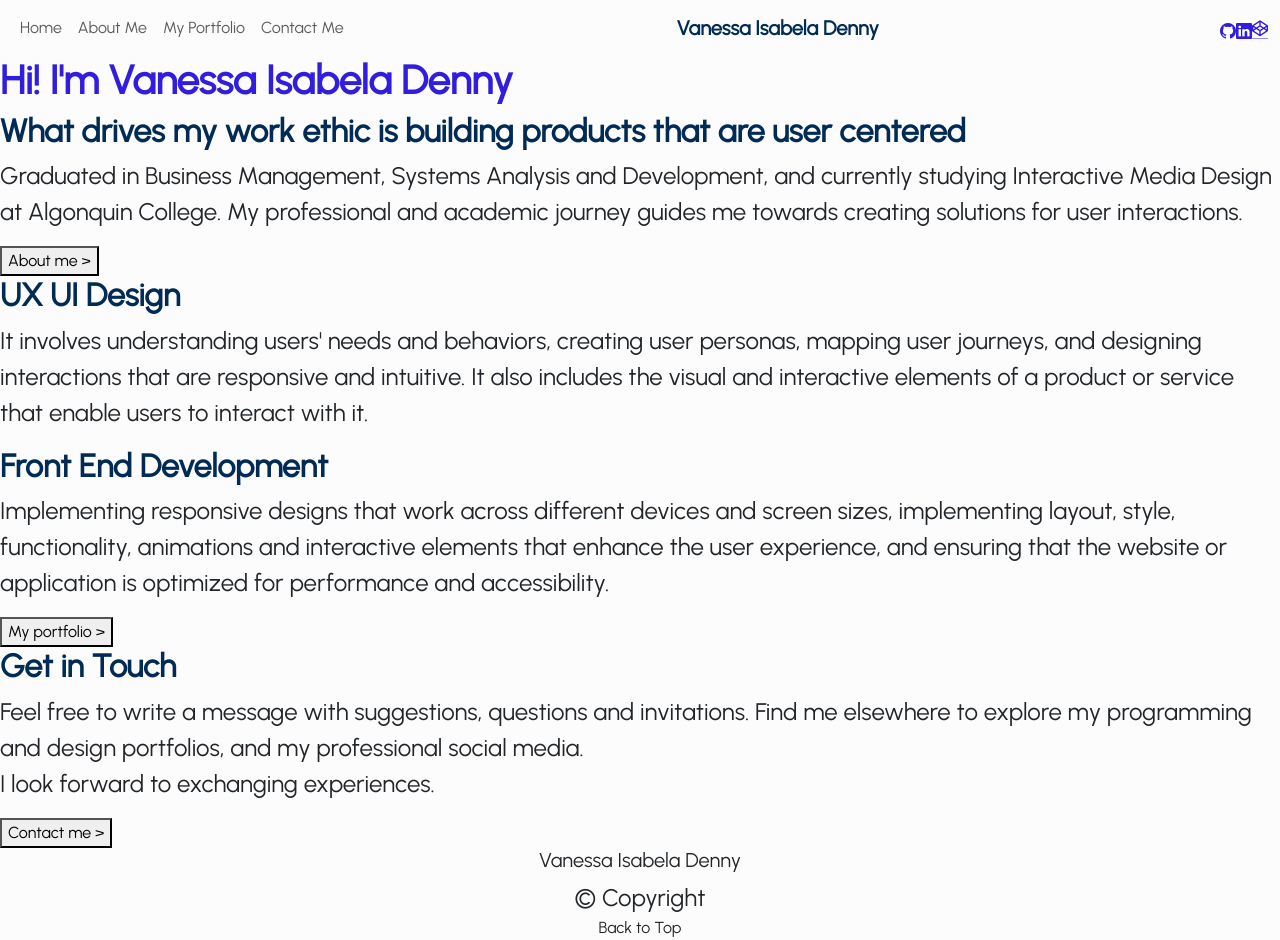
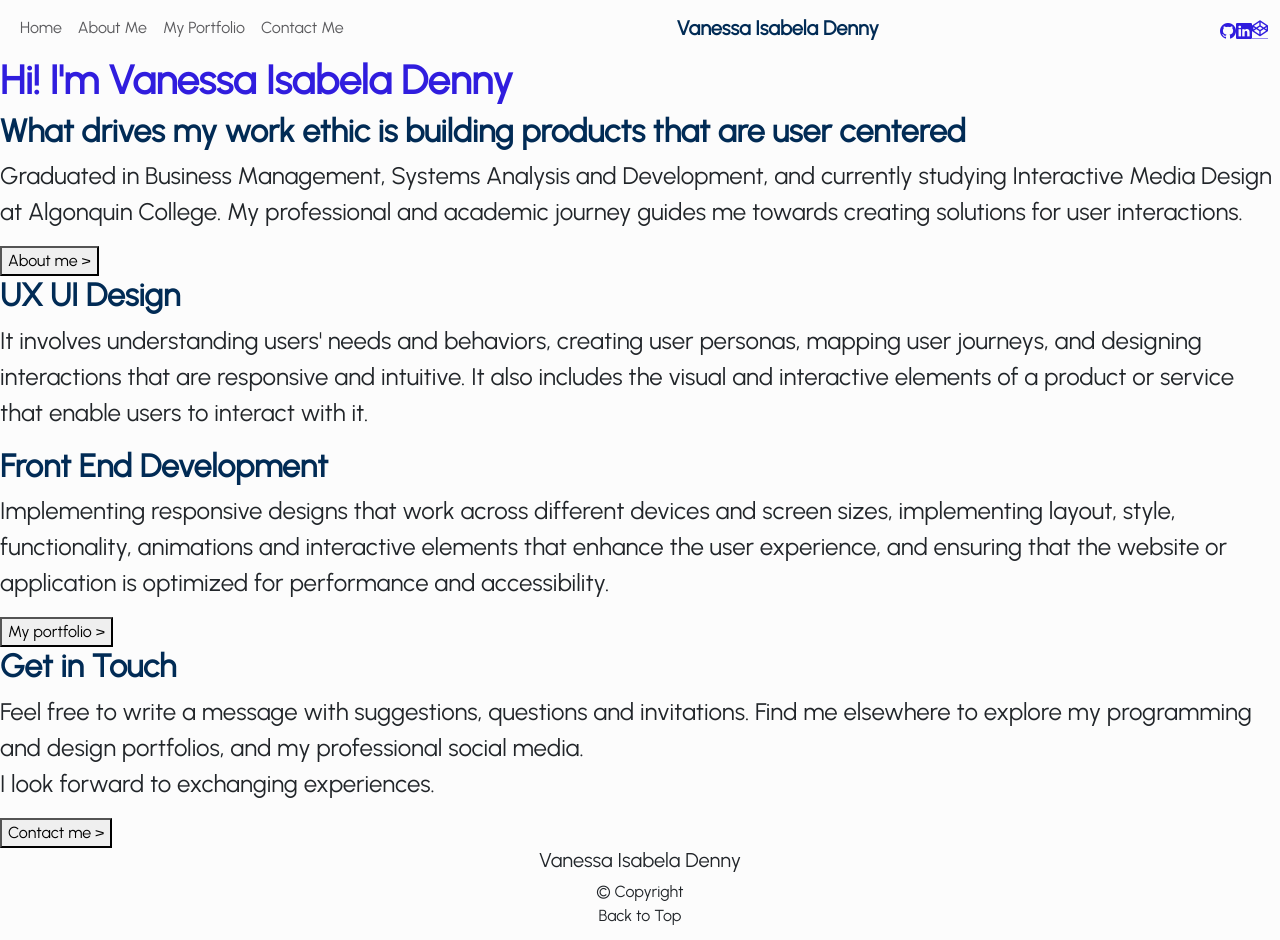
Before and after one commit to vanessaidenny/portfolio, an Angular app: page /home in a window 1280 px wide. Built offline with nearby package versions, Linux system fonts and the light colour scheme.

Commit message:
feat: Applying bootstrap typography and styling on fonts

```diff
--- a/src/app/footer/footer.component.html
+++ b/src/app/footer/footer.component.html
@@ -1,7 +1,7 @@
 <footer role="contentinfo">
   <div class="container text-center">
     <h5 role="heading">Vanessa Isabela Denny</h5>
-    <p class="fs-4 copyright">&copy; Copyright</p>
+    <p class="fs-6 copyright">&copy; Copyright</p>
     <a role="button" (click)="gotoTop()" aria-label="Go back to the top of the page">Back to Top</a>
   </div>
 </footer>
```
